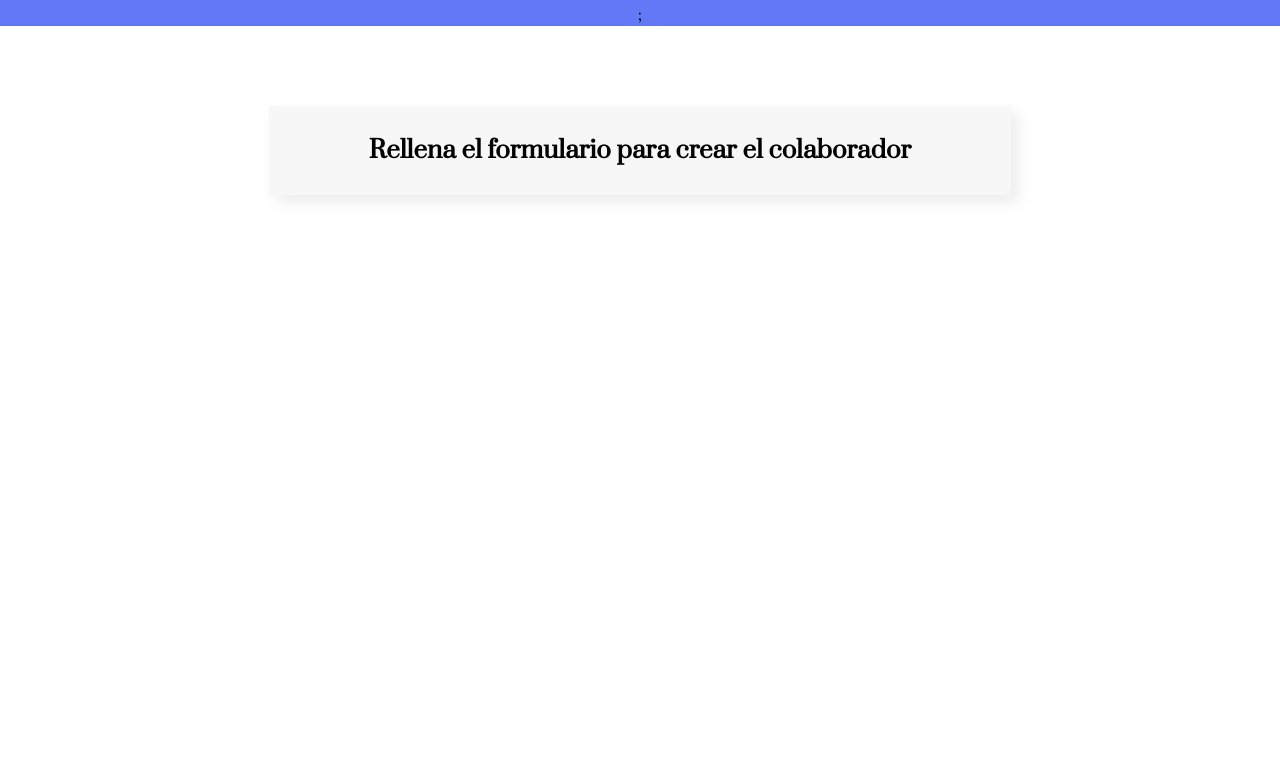
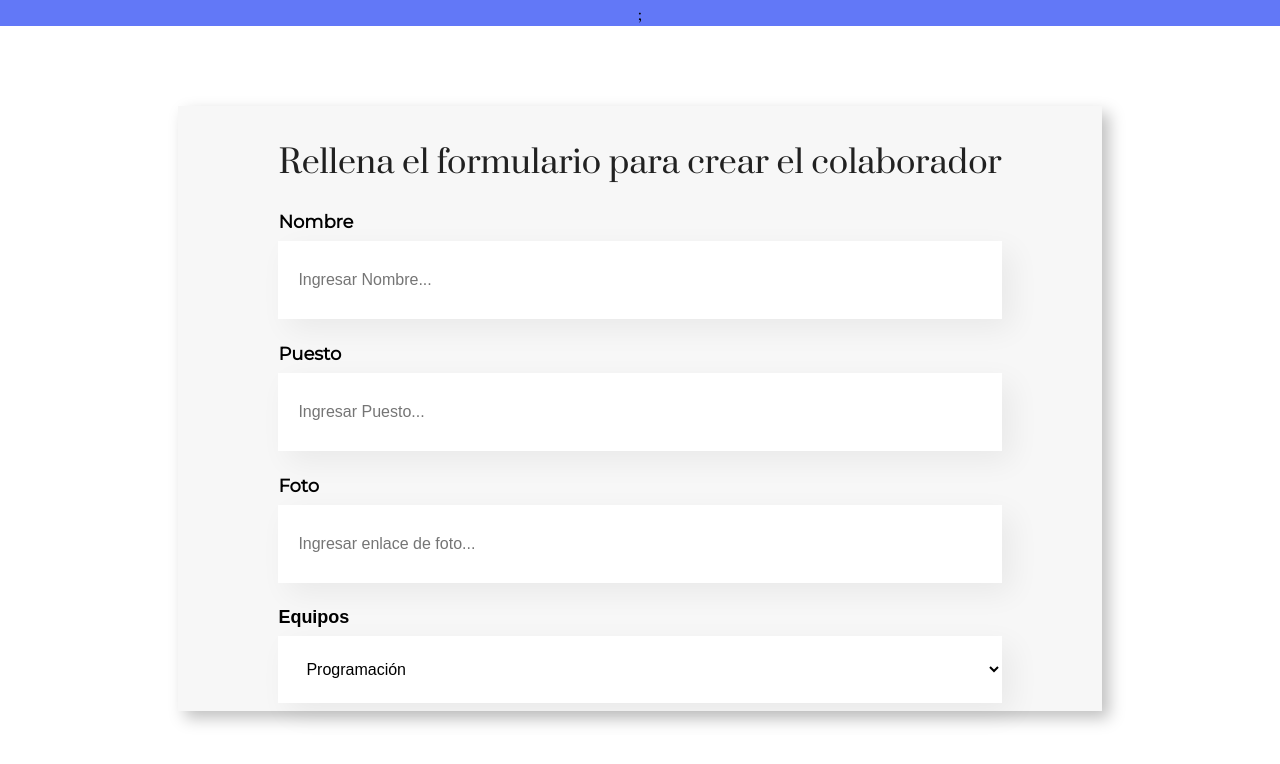
Before and after one commit to maurocas88/org, a React (Create React App) app: page / in a window 1280 px wide. Shown: the part 496-1260 px from the top of the page. Before the commit the page ends 800 px from the top, so only its background shows below. Built offline with nearby package versions, Linux system fonts and the light colour scheme.

Commit message:
armando el formulario

```diff
--- /dev/null
+++ b/src/Components/CamposTexto/CamposTexto.css
@@ -0,0 +1,24 @@
+
+.campo-texto{
+    margin:  24px 0;
+    font-family: "Montserrat", sans-serif;
+}
+
+.campo-texto label{
+    font-family: "Montserrat", sans-serif;
+    font-size: 18px;
+    font-weight: 600;
+    display: block;
+    margin-bottom: 8px;
+}
+
+.campo-texto input{
+width: 100%;
+background-color: fff;
+box-shadow: 10px 10px 30px rgba(0, 0, 0, 0.06);
+border: none;
+padding: 30px 20px;
+outline-color: #6278f7;
+font-size: 16px;
+box-sizing: border-box;
+}
--- /dev/null
+++ b/src/Components/CamposTexto/CamposTexto.js
@@ -0,0 +1,13 @@
+
+import "./CamposTexto.css"
+
+const Campostexto = (props) => {
+    console.log("Datos: ", props.titulo)
+const placeholderModificado=`${props.placeholder}...`
+return <div className="campo-texto">
+    <label>{props.titulo}</label>
+    <input placeholder={placeholderModificado} />
+</div>
+}
+
+export default Campostexto
--- a/src/Components/Formulario/Formulario.css
+++ b/src/Components/Formulario/Formulario.css
@@ -7,7 +7,12 @@
 .formulario form{
     max-width: 80%;
     background-color: #f7f7f7;
-    box-shadow: 7px 7px 15px rgba(0, 0, 0, 0.08);
+    box-shadow: 7px 7px 15px rgba(0, 0, 0, 25%);
     border: 20px;
     padding:  8px 100px;
 }
+.formulario h2{
+    font-size: 32px;
+    font-weight: 400;
+    color: #212121;
+}
--- a/src/Components/Formulario/Formulario.js
+++ b/src/Components/Formulario/Formulario.js
@@ -1,8 +1,15 @@
 import "./Formulario.css"
+import Campostexto from "../CamposTexto/CamposTexto"
+import ListaOpciones from "../ListaOpciones"
+
 const Formulario = ()=>{
     return <section className="formulario">
         <form>
             <h2>Rellena el formulario para crear el colaborador</h2>
+            <Campostexto titulo="Nombre" placeholder="Ingresar Nombre"/>
+            <Campostexto titulo="Puesto" placeholder="Ingresar Puesto"/>
+            <Campostexto titulo="Foto" placeholder="Ingresar enlace de foto"/>
+            <ListaOpciones />
         </form>
     </section>
 }
--- /dev/null
+++ b/src/Components/ListaOpciones/ListaOpciones.css
@@ -0,0 +1,18 @@
+.lista-opciones label{
+    display:  block;
+    font-size: 18px;
+    font-weight: 600;
+    font-family: 'Monserrat', sans-serif;
+    margin-bottom: 8px;
+}
+
+.lista-opciones select{
+
+    width: 100%;
+    background-color: #ffffff;
+    box-shadow: 10px 10px 30px rgba(0,0,0,0.06);
+    padding: 24px;
+    border: none;
+    outline-color: #6278f7;
+    font-size: 16px;
+}
--- /dev/null
+++ b/src/Components/ListaOpciones/index.js
@@ -0,0 +1,18 @@
+import "./ListaOpciones.css"
+
+const ListaOpciones=()=>{
+    return <div className="lista-opciones">
+        <label>Equipos</label>
+        <select>
+        <option>Programación</option>
+        <option>Front End</option>
+        <option>Data Science</option>
+        <option>Devops</option>
+        <option>UX y Diseño</option>
+        <option>Móvil</option>
+        <option>Innovación y Gestión</option>
+        </select>
+    </div>
+}
+
+export default ListaOpciones
```
